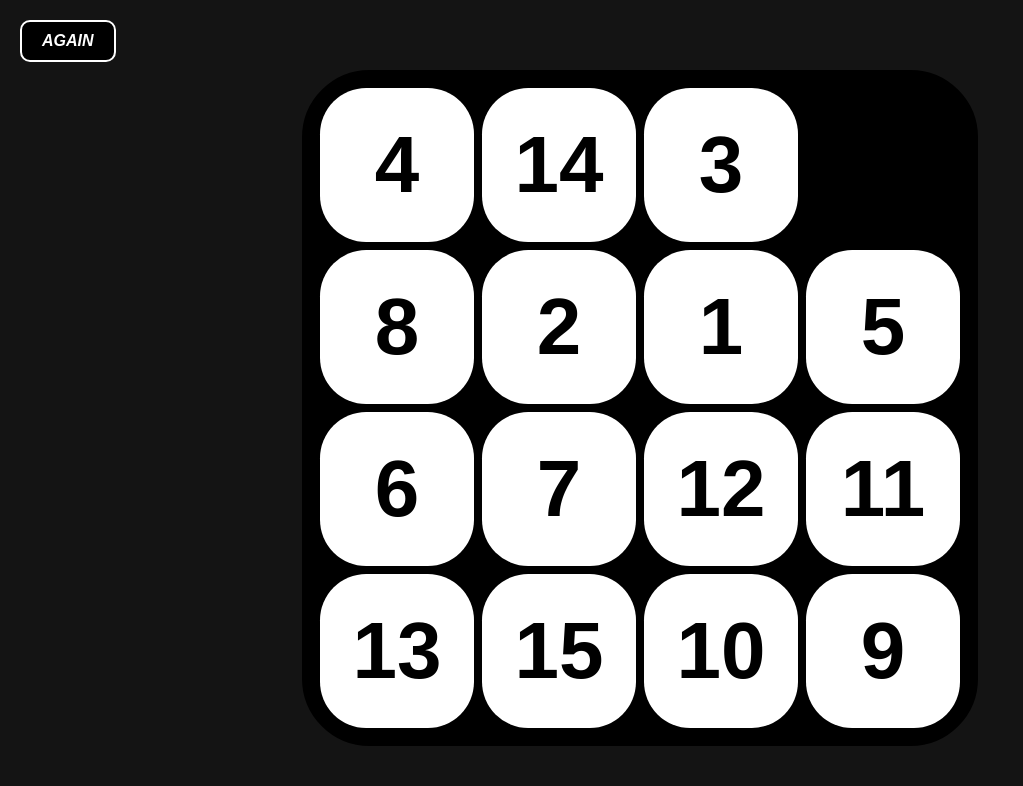
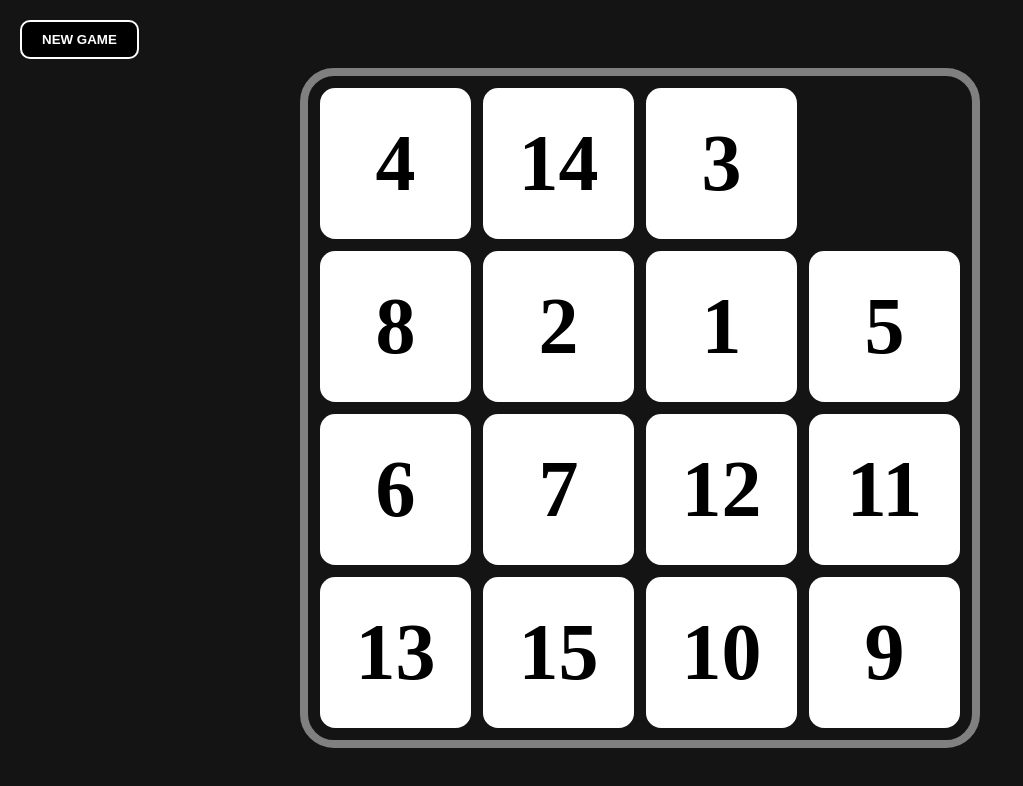
Before and after one commit to vic-kk/15-Game, a plain HTML site: page index.html in a window 1280 px wide. Shown: the whole page, without its empty margins (0-1023 px from the left). Drawn offline with Linux system fonts and the light colour scheme.

Commit message:
change style

```diff
--- a/index.html
+++ b/index.html
@@ -9,7 +9,7 @@
 </head>
 <body>
   <div id="square"></div>
-  <i id="again">again</i>
+  <button id="newGame">NEW GAME</button>
 
 
   <script src="script.js" defer></script>
--- a/script.js
+++ b/script.js
@@ -1,5 +1,5 @@
 const square = document.getElementById("square");
-const again = document.getElementById("again");
+const newGame = document.getElementById("newGame");
 let WAIT_ANIMATION = false;
 
 const getBricksArray = () => [...square?.childNodes];
@@ -57,6 +57,6 @@ const fieldClickHandler = ({ target: { dataset: clicked_brick } } = e) => {
   if (moveDirection) moveBrick(clicked_id, null_id, moveDirection);
 };
 
-again.onclick = beginNewGame;
+newGame.onclick = beginNewGame;
 square.onclick = fieldClickHandler;
 beginNewGame();
--- a/styles.css
+++ b/styles.css
@@ -11,9 +11,8 @@ body {
   display: flex;
   align-items: center;
   justify-content: center;
-  font-family: sans-serif;
 }
-#again {
+#newGame {
   position: absolute;
   top: 20px;
   left: 20px;
@@ -26,7 +25,7 @@ body {
   border-radius: 10px;
   transition: color 0.2s, background-color 0.2s;
 }
-#again:hover {
+#newGame:hover {
   background-color: green;
   cursor: pointer;
   color: white;
@@ -36,27 +35,27 @@ body {
   grid-template-columns: repeat(4, 1fr);
   width: 80vh;
   height: 80vh;
-  padding: 1vh;
-  gap: 1vh;
-  border: 10px solid black;
-  border-radius: 10%;
-  background: black;
+  gap: 1.5vh;
+  padding: 1.5vh;
+  border: 1vh solid grey;
+  border-radius: 5%;
+  background: #141414;
+  font-size: 10vh;
 }
 #square b {
   display: flex;
   justify-content: center;
   align-items: center;
-  font-size: 10vh;
+  border-radius: 10%;
   color: black;
-  border-radius: 30%;
-  background: white;
+  background-color: white;
   transition: transform 0.1s;
 }
 #square b:empty {
   visibility: hidden;
 }
 #square b:hover {
-  background: #9F9F9F;
+  background-color: #4ecd9e;
   cursor: pointer;
 }
 #square b.--up {
```
